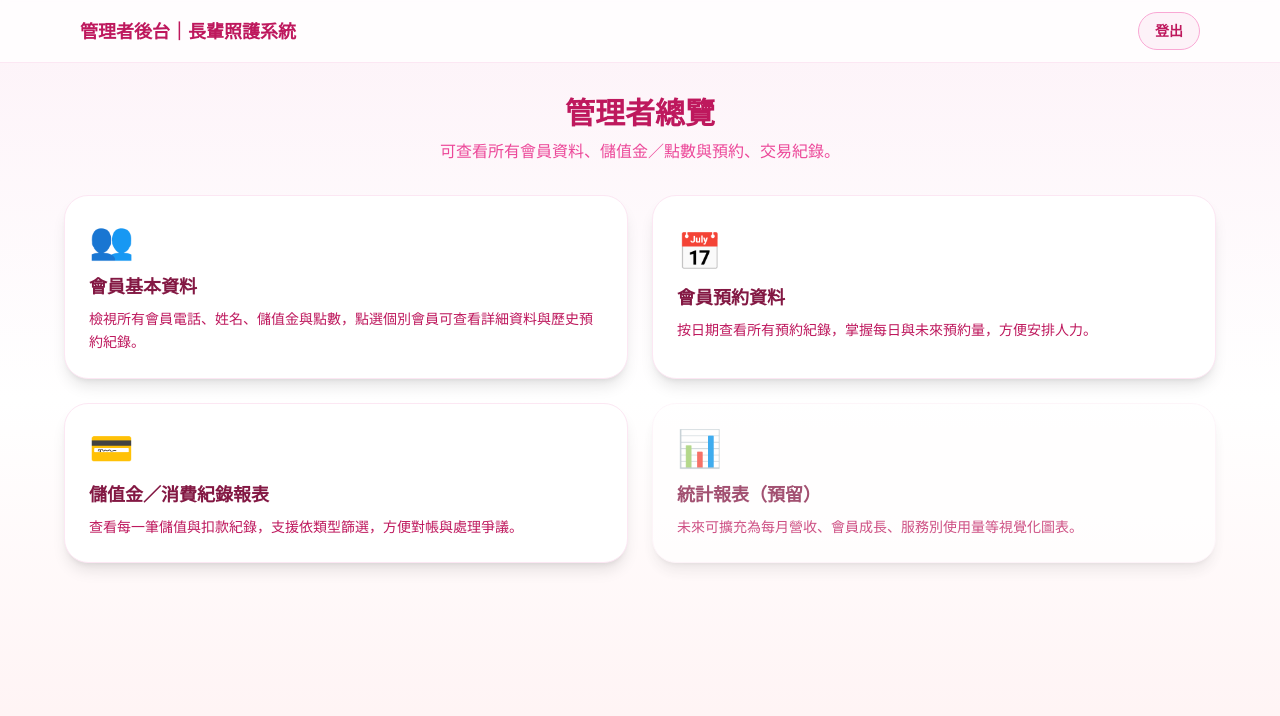
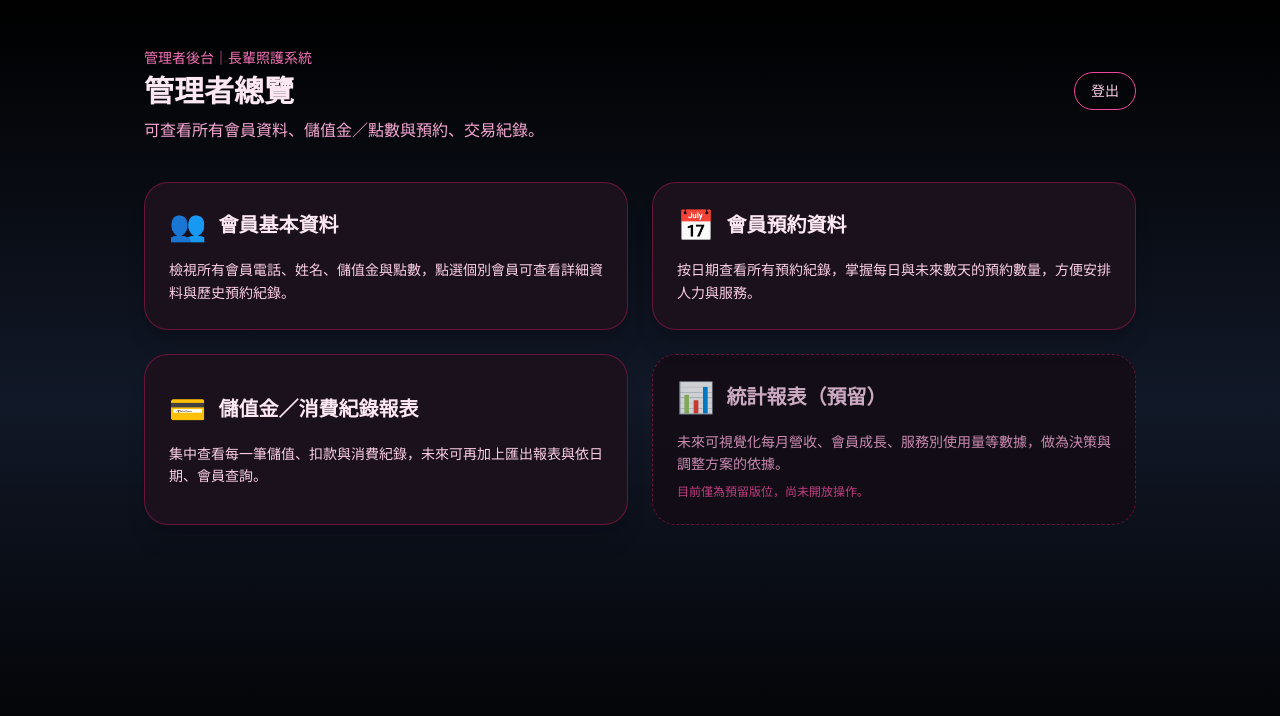
Before and after one commit to CH-laundry/elderly-care-system, a Next.js app: page /admin/dashboard in a window 1280 px wide. Shown: the top 716 px of the page. Built offline with nearby package versions, Linux system fonts and the light colour scheme; sample sign-in values are in the browser's storage.

Commit message:
Update dashboard.js

```diff
--- a/pages/admin/dashboard.js
+++ b/pages/admin/dashboard.js
@@ -5,107 +5,133 @@ import { useRouter } from 'next/router';
 export default function AdminDashboard() {
   const router = useRouter();
 
+  // 簡單後台登入檢查：沒登入就丟回 /admin/login
   useEffect(() => {
-    if (typeof window !== 'undefined') {
+    if (typeof window === 'undefined') return;
+
     const loggedIn = localStorage.getItem('adminLoggedIn');
-      if (!loggedIn) {
+    if (loggedIn !== 'true') {
       router.replace('/admin/login');
-      }
     }
   }, [router]);
 
-  return (
-    <div className="min-h-screen bg-gradient-to-b from-pink-50 via-white to-rose-50 flex flex-col">
-      {/* 頂部列 */}
-      <header className="w-full bg-white/80 border-b border-pink-100 backdrop-blur-sm">
-        <div className="max-w-6xl mx-auto flex items-center justify-between px-4 py-3">
-          <div className="text-pink-700 font-bold text-lg">
-            管理者後台｜長輩照護系統
-          </div>
-          <button
-            onClick={() => {
+  const goTo = (path) => {
+    router.push(path);
+  };
+
+  const handleLogout = () => {
     if (typeof window !== 'undefined') {
       localStorage.removeItem('adminLoggedIn');
     }
-              router.push('/');
-            }}
-            className="px-4 py-2 rounded-full text-sm font-semibold border border-pink-300 text-pink-700 bg-pink-50 hover:bg-pink-100"
+    router.push('/admin/login');
+  };
+
+  return (
+    <div className="min-h-screen bg-gradient-to-b from-black via-gray-900 to-black text-white">
+      <div className="max-w-5xl mx-auto px-4 py-10 md:py-12">
+        {/* 頂部標題區 */}
+		<header className="mb-10">
+          <p className="text-sm text-pink-400 mb-1">
+            管理者後台｜長輩照護系統
+          </p>
+
+          <div className="flex items-center justify-between gap-4">
+            <h1 className="text-2xl md:text-3xl font-bold text-pink-100">
+              管理者總覽
+            </h1>
+
+            <button
+              type="button"
+              onClick={handleLogout}
+              className="px-4 py-2 rounded-full border border-pink-500 text-sm text-pink-200 hover:bg-pink-600 hover:text-white transition-colors"
             >
               登出
             </button>
           </div>
+
+          <p className="mt-2 text-pink-300 text-sm md:text-base">
+            可查看所有會員資料、儲值金／點數與預約、交易紀錄。
+          </p>
         </header>
 
-      {/* 主要內容 */}
-      <main className="flex-1 px-4 py-8">
-        <div className="max-w-6xl mx-auto space-y-8">
-          {/* 標題區 */}
-          <section className="text-center space-y-2">
-            <h1 className="text-2xl md:text-3xl font-bold text-pink-700">
-              管理者總覽
-            </h1>
-            <p className="text-pink-500 text-sm md:text-base">
-              可查看所有會員資料、儲值金／點數與預約、交易紀錄。
-            </p>
-          </section>
-
-          {/* 功能選單：三顆大卡片 + 預留位 */}
+        {/* 功能選單卡片 */}
         <section className="grid grid-cols-1 md:grid-cols-2 gap-6">
           {/* 會員基本資料 */}
           <button
-              onClick={() => router.push('/admin/members')}
-              className="bg-white rounded-3xl shadow-lg p-6 text-left border border-pink-100 hover:border-pink-300 hover:shadow-xl transition-all"
+            type="button"
+            onClick={() => goTo('/admin/members')}
+            className="bg-[#1b111c] border border-pink-800/60 hover:border-pink-400/80 hover:bg-[#261226] transition-all rounded-3xl p-6 text-left shadow-xl"
           >
-              <div className="text-4xl mb-3">👥</div>
-              <h3 className="text-lg font-bold text-pink-900 mb-2">
+            <div className="flex items-center gap-3 mb-4">
+              <span className="text-3xl" role="img" aria-label="members">
+                👥
+              </span>
+              <h2 className="text-lg md:text-xl font-semibold text-pink-100">
                 會員基本資料
-              </h3>
-              <p className="text-sm text-pink-700 leading-relaxed">
+              </h2>
+            </div>
+            <p className="text-sm text-pink-200 leading-relaxed">
               檢視所有會員電話、姓名、儲值金與點數，點選個別會員可查看詳細資料與歷史預約紀錄。
             </p>
           </button>
 
           {/* 會員預約資料 */}
           <button
-              onClick={() => router.push('/admin/bookings')}
-              className="bg-white rounded-3xl shadow-lg p-6 text-left border border-pink-100 hover:border-pink-300 hover:shadow-xl transition-all"
+            type="button"
+            onClick={() => goTo('/admin/bookings')}
+            className="bg-[#1b111c] border border-pink-800/60 hover:border-pink-400/80 hover:bg-[#261226] transition-all rounded-3xl p-6 text-left shadow-xl"
           >
-              <div className="text-4xl mb-3">📅</div>
-              <h3 className="text-lg font-bold text-pink-900 mb-2">
+            <div className="flex items-center gap-3 mb-4">
+              <span className="text-3xl" role="img" aria-label="calendar">
+                📅
+              </span>
+              <h2 className="text-lg md:text-xl font-semibold text-pink-100">
                 會員預約資料
-              </h3>
-              <p className="text-sm text-pink-700 leading-relaxed">
-                按日期查看所有預約紀錄，掌握每日與未來預約量，方便安排人力。
+              </h2>
+            </div>
+            <p className="text-sm text-pink-200 leading-relaxed">
+              按日期查看所有預約紀錄，掌握每日與未來數天的預約數量，方便安排人力與服務。
             </p>
           </button>
 
           {/* 儲值金／消費紀錄報表 */}
           <button
-              onClick={() => router.push('/admin/transactions')}
-              className="bg-white rounded-3xl shadow-lg p-6 text-left border border-pink-100 hover:border-pink-300 hover:shadow-xl transition-all"
+            type="button"
+            onClick={() => goTo('/admin/transactions')}
+            className="bg-[#1b111c] border border-pink-800/60 hover:border-pink-400/80 hover:bg-[#261226] transition-all rounded-3xl p-6 text-left shadow-xl"
           >
-              <div className="text-4xl mb-3">💳</div>
-              <h3 className="text-lg font-bold text-pink-900 mb-2">
+            <div className="flex items-center gap-3 mb-4">
+              <span className="text-3xl" role="img" aria-label="wallet">
+                💳
+              </span>
+              <h2 className="text-lg md:text-xl font-semibold text-pink-100">
                 儲值金／消費紀錄報表
-              </h3>
-              <p className="text-sm text-pink-700 leading-relaxed">
-                查看每一筆儲值與扣款紀錄，支援依類型篩選，方便對帳與處理爭議。
+              </h2>
+            </div>
+            <p className="text-sm text-pink-200 leading-relaxed">
+              集中查看每一筆儲值、扣款與消費紀錄，未來可再加上匯出報表與依日期、會員查詢。
             </p>
           </button>
 
-            {/* 預留功能位 */}
-            <div className="bg-white rounded-3xl shadow-lg p-6 text-left border border-pink-50 opacity-75">
-              <div className="text-4xl mb-3">📊</div>
-              <h3 className="text-lg font-bold text-pink-900 mb-2">
+          {/* 統計報表（預留功能） */}
+          <div className="bg-[#130b14] border border-dashed border-pink-700/60 rounded-3xl p-6 text-left opacity-80">
+            <div className="flex items-center gap-3 mb-4">
+              <span className="text-3xl" role="img" aria-label="chart">
+                📊
+              </span>
+              <h2 className="text-lg md:text-xl font-semibold text-pink-200">
                 統計報表（預留）
-              </h3>
-              <p className="text-sm text-pink-700 leading-relaxed">
-                未來可擴充為每月營收、會員成長、服務別使用量等視覺化圖表。
+              </h2>
+            </div>
+            <p className="text-sm text-pink-300 leading-relaxed">
+              未來可視覺化每月營收、會員成長、服務別使用量等數據，做為決策與調整方案的依據。
+            </p>
+            <p className="mt-2 text-xs text-pink-500">
+              目前僅為預留版位，尚未開放操作。
             </p>
           </div>
         </section>
       </div>
-      </main>
     </div>
   );
 }
```
Lines whose indentation alone changed are shown as unchanged.
